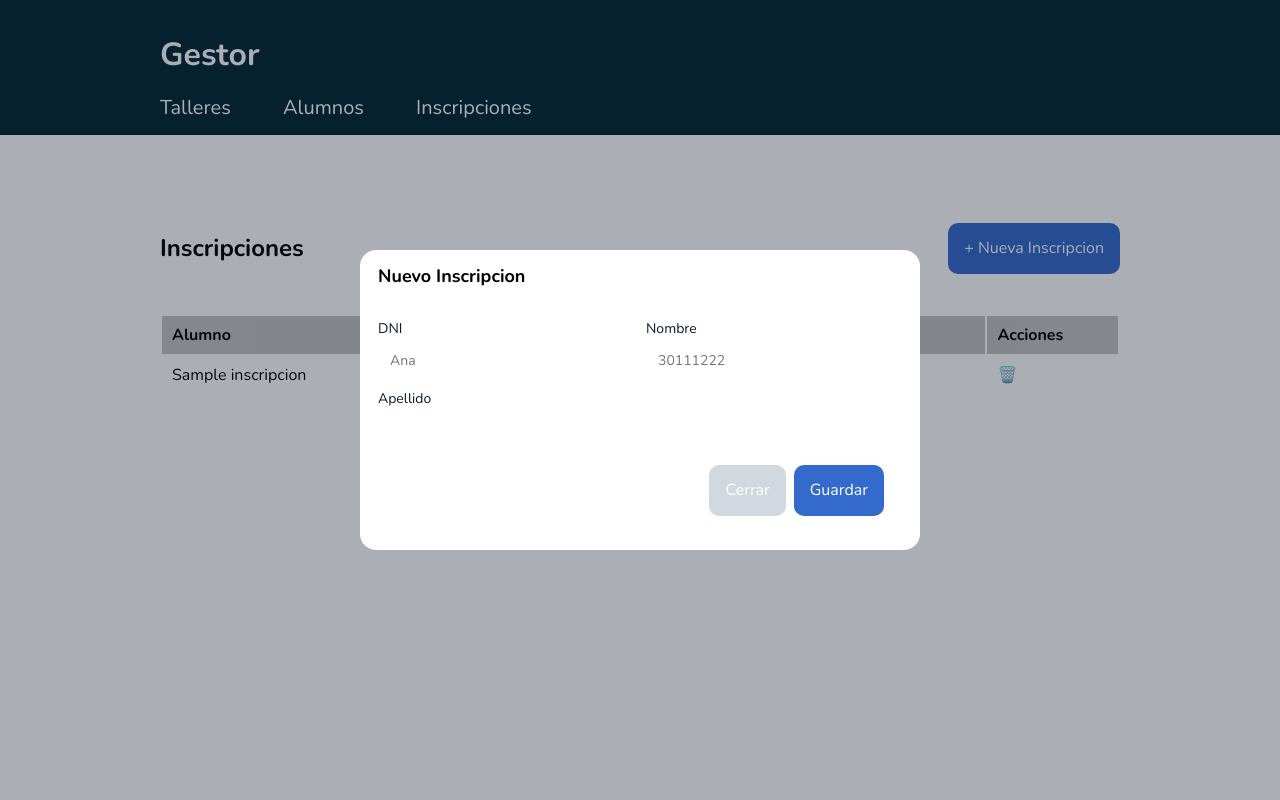
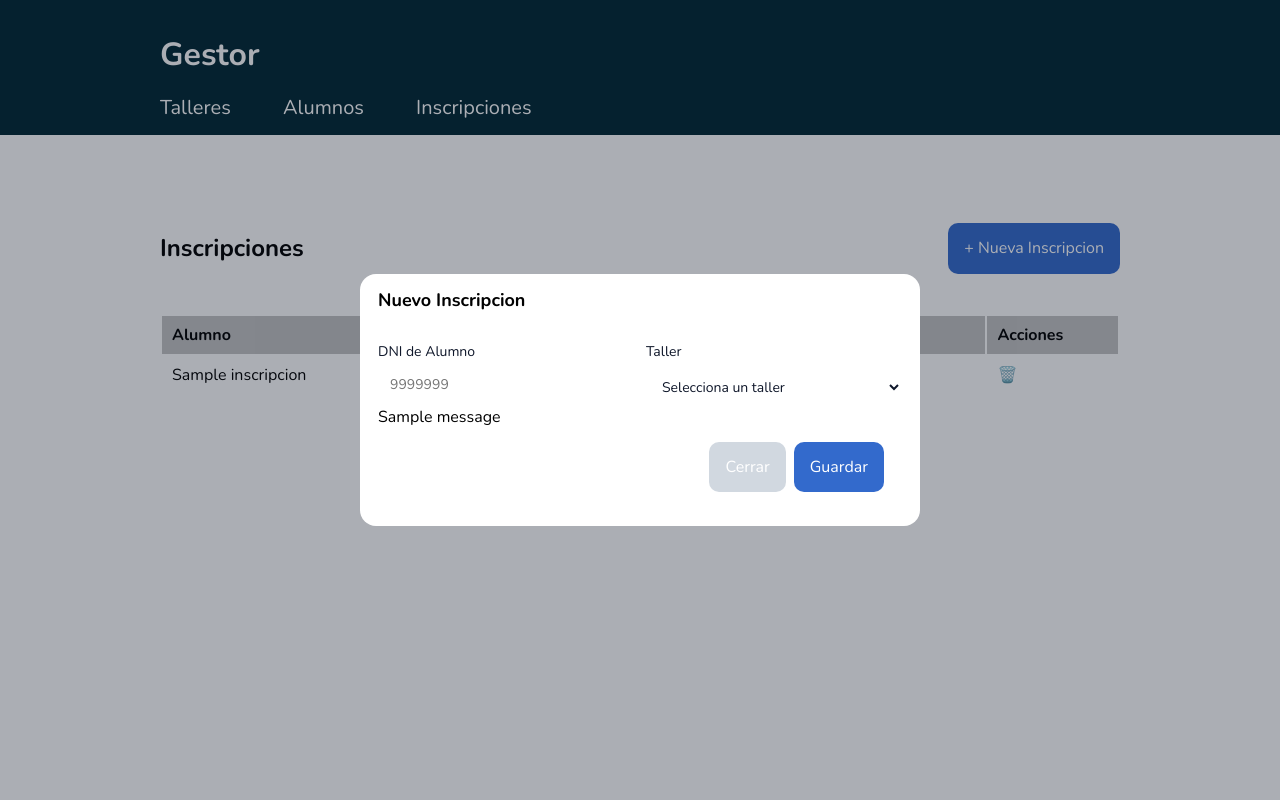
Before and after one commit to juancarlos2v/gestor-talleres, a Flask app: template source/templates/inscripciones.html in a window 1280 px wide, after a click on "+ Nueva Inscripcion". Run offline with Flask 3, Linux system fonts and the light colour scheme; the template is opened without the code that fills it: most values are stand-ins (such as "Sample title", 1, 10 or a date in 2020); one stand-in notice (Sample message) is shown.

Commit message:
✨  feat: alta de inscripciones

```diff
--- a/source/templates/inscripciones.html
+++ b/source/templates/inscripciones.html
@@ -40,11 +40,20 @@
                 <h3 id="modal-titulo">Nuevo Inscripcion</h3>
             </header>
             <div class="content">
-                <form id="formAlumno" action="{{ url_for('inscripciones.crear_inscripcion') }}" method="POST">
+                <form id="formInscripcion" action="{{ url_for('inscripciones.crear_inscripcion') }}" method="POST">
                     <div class="form-grid">
-                        <label>DNI <input name="dni" type="text" placeholder="Ana"></label>
-                        <label>Nombre <input name="nombre" type="text" placeholder="30111222"></label>
-                        <label>Apellido <input name="apellido" type="text"></label>
+                        <label>DNI de Alumno
+                            <input name="dni" type="text" placeholder="9999999" required>
+                        </label>
+
+                        <label>Taller
+                            <select name="id_taller" required>
+                                <option value="" disabled selected>Selecciona un taller</option>
+                                {% for taller in talleres %}
+                                <option value="{{ taller.id }}">{{ taller.nombre }}</option>
+                                {% endfor %}
+                            </select>
+                        </label>
                     </div>
 
                     {% with messages = get_flashed_messages(with_categories=true) %}
@@ -52,6 +61,8 @@
                     {% for category, message in messages %}
                     {% if category == 'error' %}
                     <div class="alert-error">{{ message }}</div>
+                    {% elif category == 'success' %}
+                    <div class="alert-success">{{ message }}</div>
                     {% endif %}
                     {% endfor %}
                     {% endif %}
@@ -59,7 +70,7 @@
 
                     <footer>
                         <a class="btn btn-volver" href="#">Cerrar</a>
-                        <button type="submit" class="btn btn-alta">Guardar</a>
+                        <button type="submit" class="btn btn-alta">Guardar</button>
                     </footer>
                 </form>
             </div>
```
Also changed, not shown: source/controller/InscripcionesController.py (+13 -3 lines), source/repositories/InscripcionRepository.py (+18 -3 lines), source/services/InscripcionesService.py (+14 -3 lines).
